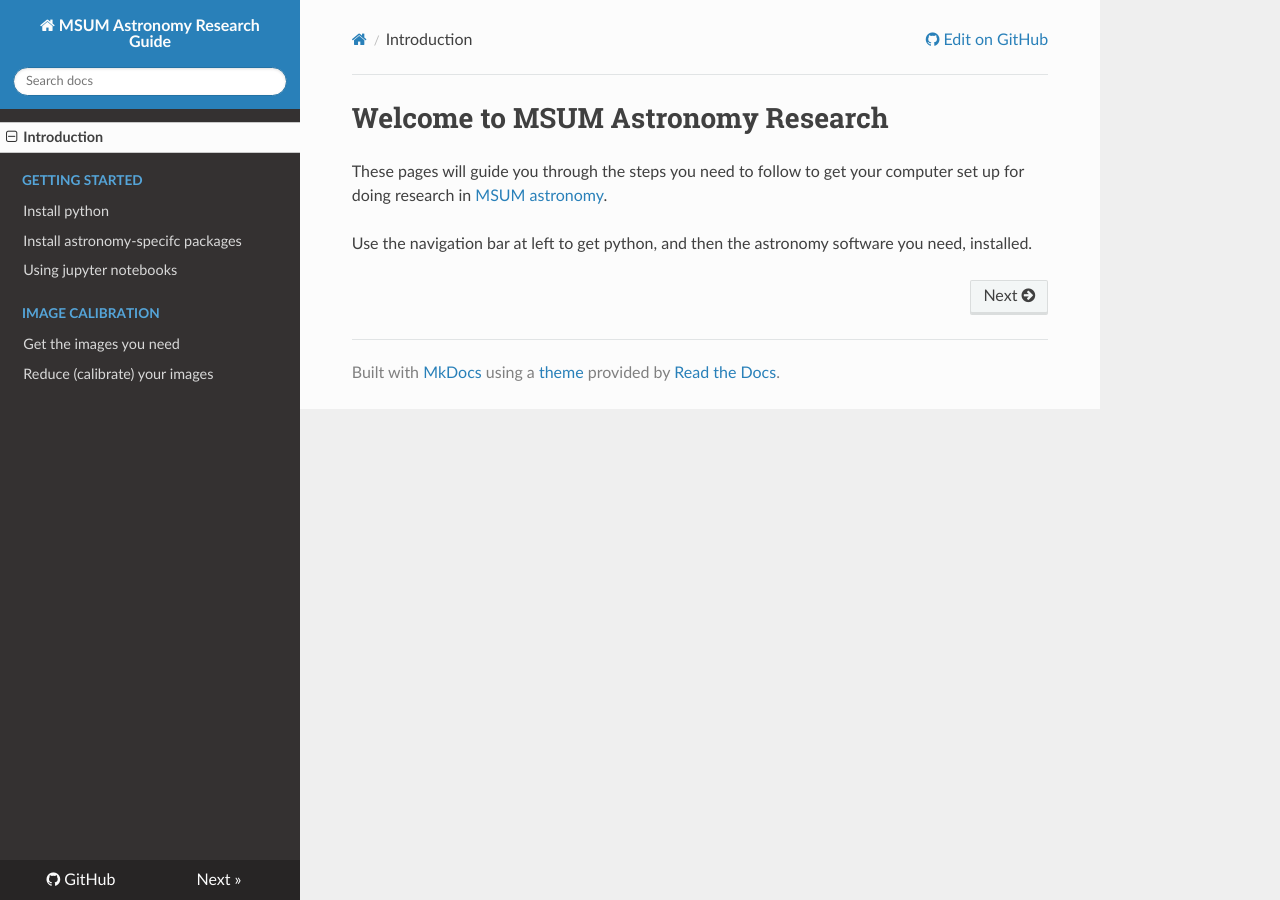
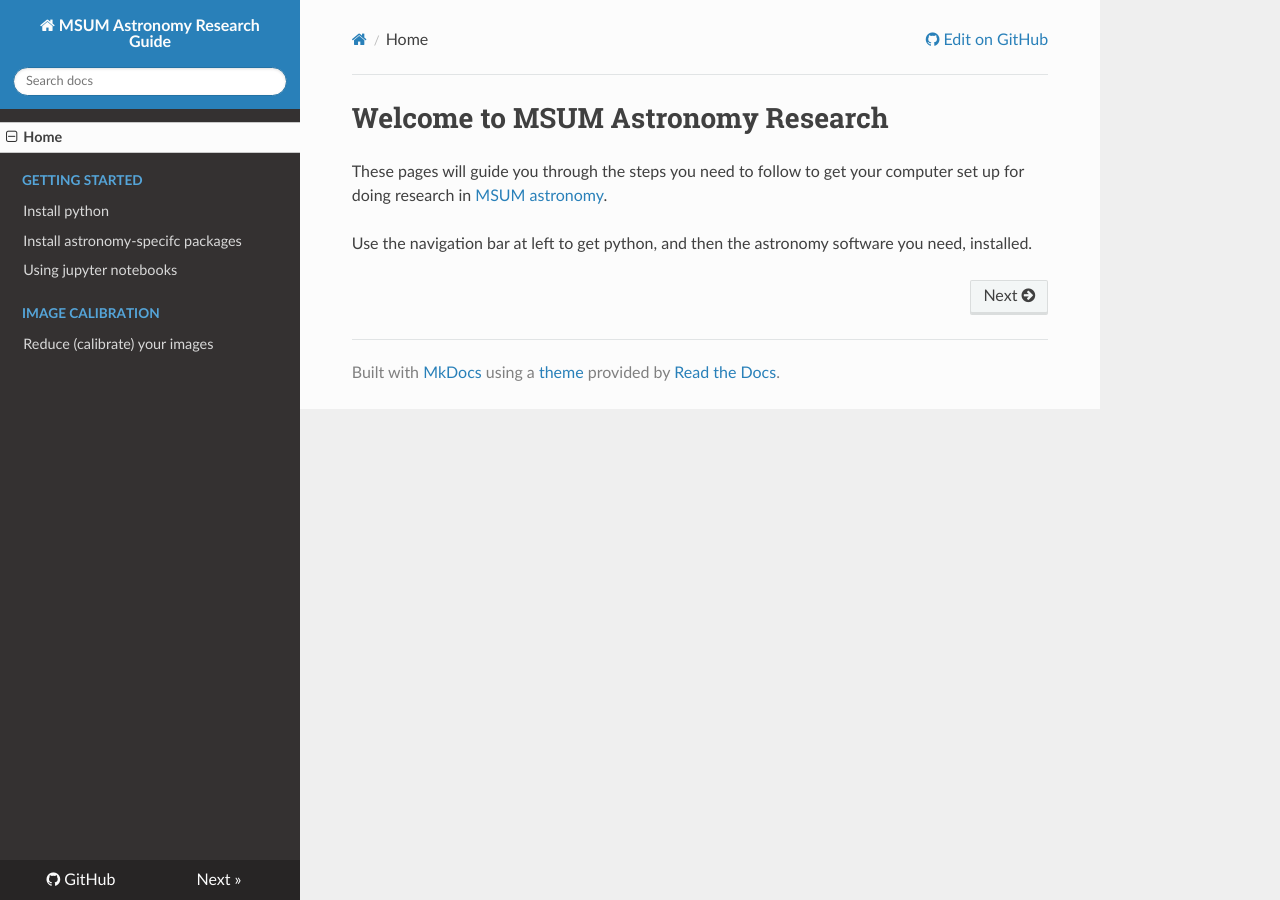
Before and after one commit to mwcraig/astro_research_setup, an MkDocs documentation site: the page built from docs/index.md, in a window 1280 px wide. Built offline with MkDocs 1.6.1, drawn with Linux system fonts in a browser that asks for light colours; nearby versions of some CDN libraries; old or Windows-style settings are respelled for this version of MkDocs.

```diff
--- a/mkdocs.yml
+++ b/mkdocs.yml
@@ -1,11 +1,12 @@
 site_name: MSUM Astronomy Research Guide
 theme: readthedocs
-site_favicon: favicon.ico
+# site_favicon: favicon.ico
 repo_url: https://github.com/mwcraig/astro_research_setup
-pages:
-    - ['index.md', 'Introduction']
-    - ['getting-started/install_python.md', 'Getting Started', 'Install python']
-    - ['getting-started/install-astro-stuff.md', 'Getting Started', 'Install astronomy-specifc packages']
-    - ['getting-started/run-notebooks.md', 'Getting Started', 'Using jupyter notebooks']
-    - ['calibration/get_images.md', 'Image Calibration', 'Get the images you need']
-    - ['calibration/reducer.md', 'Image Calibration', 'Reduce (calibrate) your images']
+nav:
+  - Home: 'index.md'
+  - 'Getting Started':
+    - 'Install python': 'getting-started/install_python.md'
+    - 'Install astronomy-specifc packages': 'getting-started/install-astro-stuff.md'
+    - 'Using jupyter notebooks': 'getting-started/run-notebooks.md'
+  - 'Image Calibration':
+    - 'Reduce (calibrate) your images': 'calibration/reducer.md'
```
